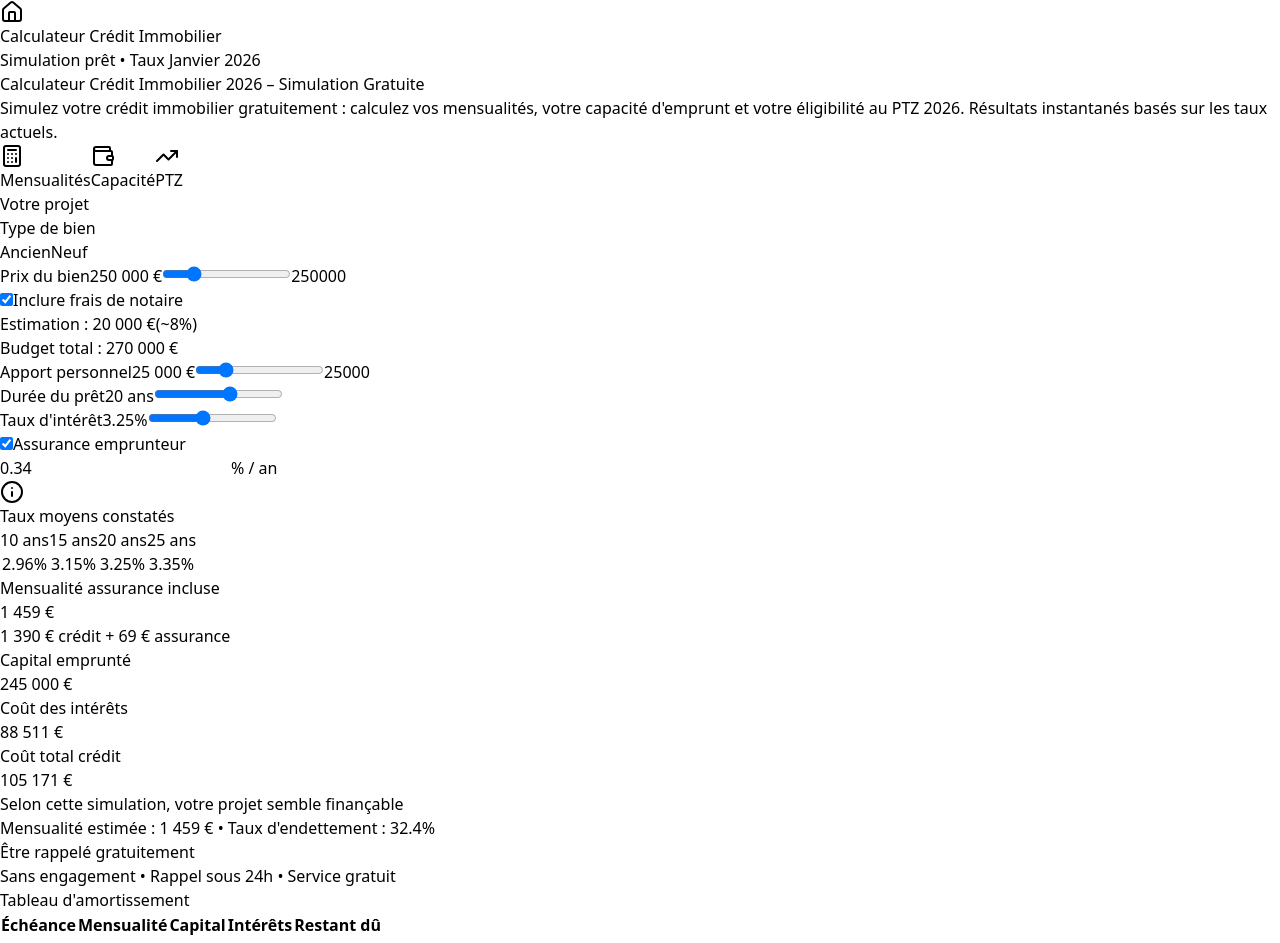
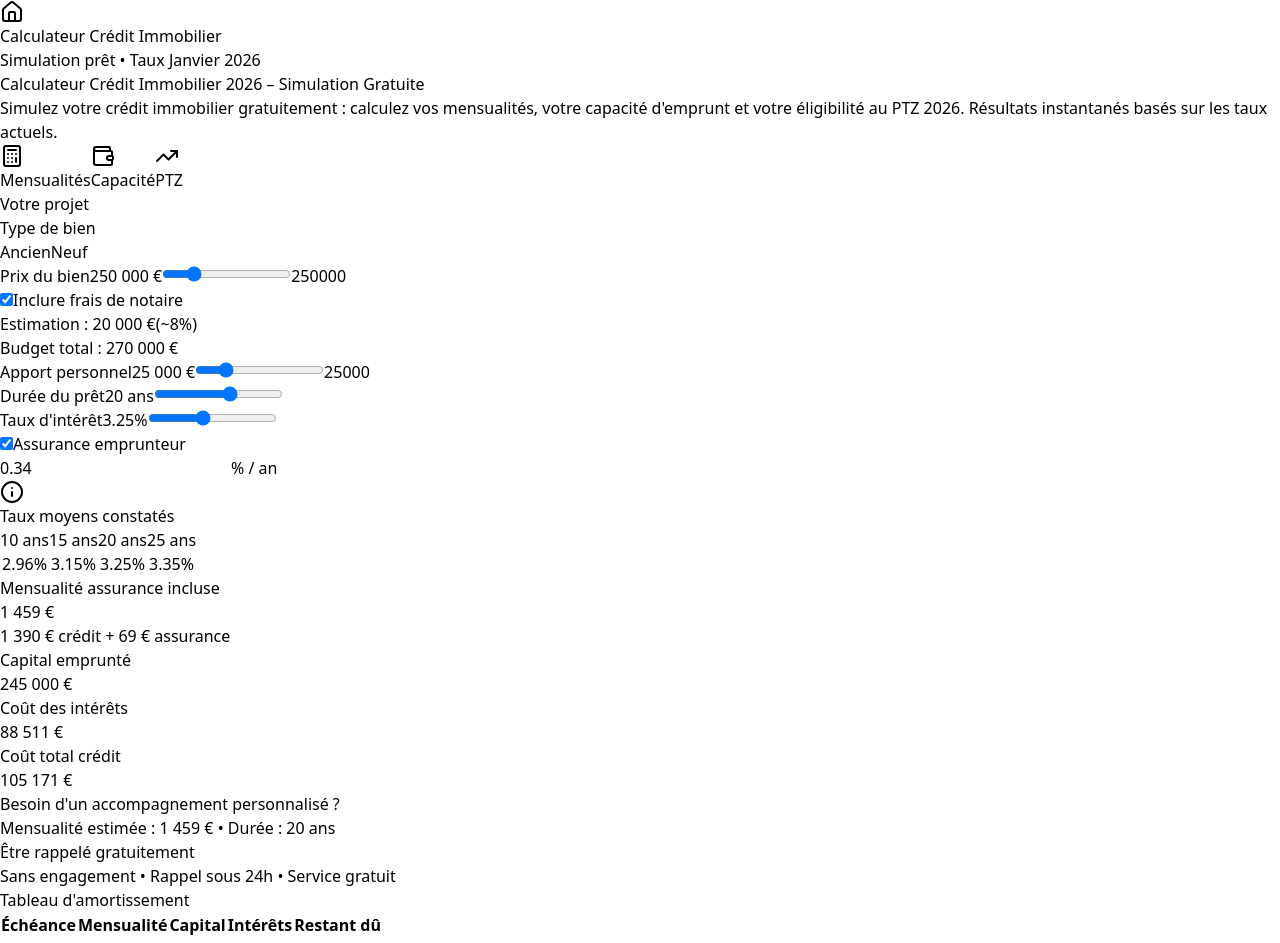
Before and after one commit to Carlo-Carlo-Carlo/calculateur-immo, a React (Vite) app: page / in a window 1280 px wide. Shown: the top 943 px of the page. Built offline with nearby package versions, Linux system fonts and the light colour scheme.

Commit message:
Update App.tsx

```diff
--- a/src/App.tsx
+++ b/src/App.tsx
@@ -1337,16 +1337,13 @@ return (
                 </div>
               </div>
 
-              {/* CTA Lead */}
+{/* CTA Lead */}
 <div className="bg-gradient-to-r from-blue-50 to-indigo-50 rounded-2xl border-2 border-blue-200 p-6 shadow-lg shadow-blue-100">
   <h3 className="text-xl font-bold text-slate-900 mb-2">
-    {resultats.tauxEndettementEstime <= 35
-      ? "Selon cette simulation, votre projet semble finançable"
-      : "Faites analyser votre dossier par un expert"
-    }
+    Besoin d'un accompagnement personnalisé ?
   </h3>
   <p className="text-sm text-slate-600 mb-4">
-    Mensualité estimée : <span className="font-semibold text-slate-900">{fmt(resultats.mensualiteTotale)}</span> • Taux d'endettement : <span className="font-semibold text-slate-900">{resultats.tauxEndettementEstime.toFixed(1)}%</span>
+    Mensualité estimée : <span className="font-semibold text-slate-900">{fmt(resultats.mensualiteTotale)}</span> • Durée : <span className="font-semibold text-slate-900">{duree} ans</span>
   </p>
   <button
     onClick={() => setShowLeadForm(true)}
```
